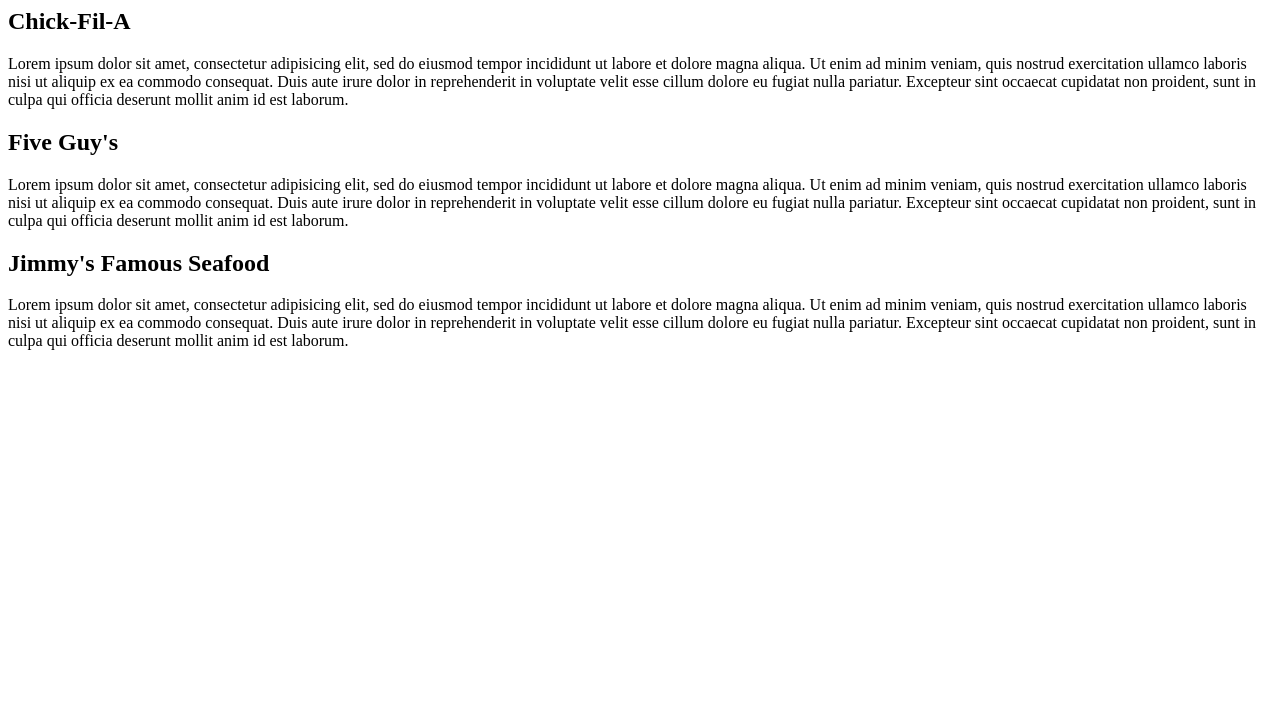
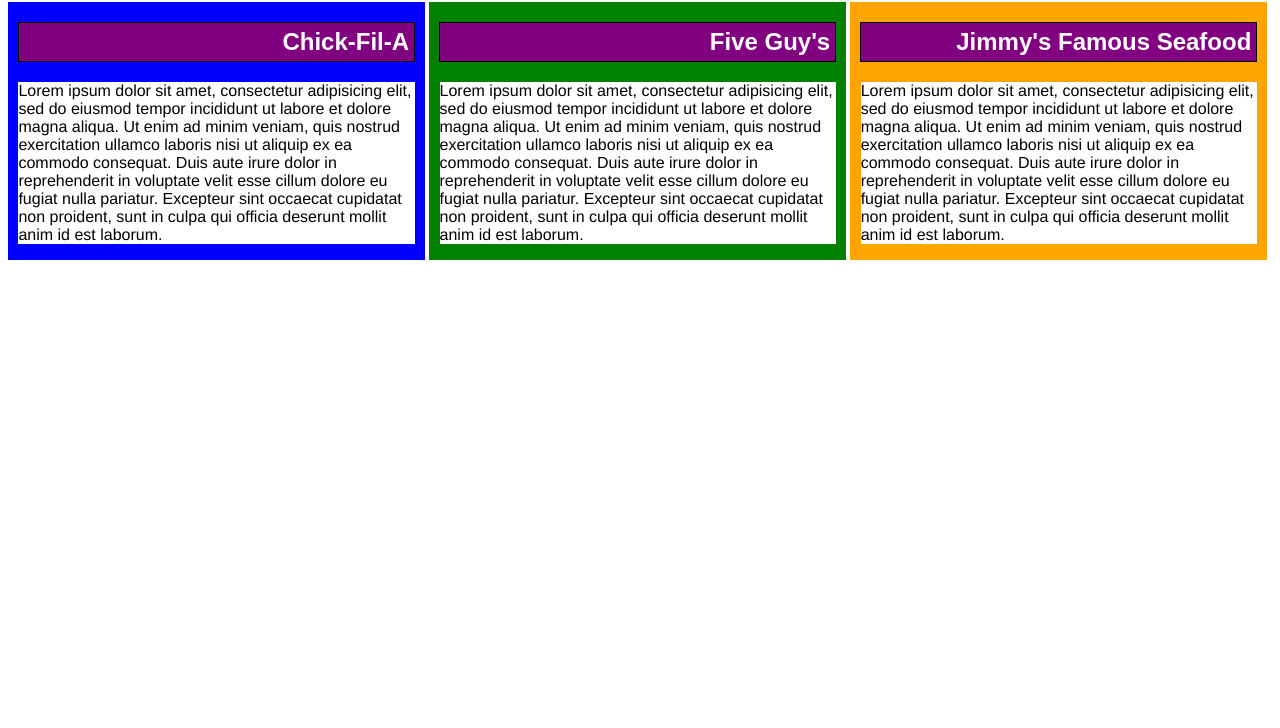
Before and after one commit to clg718/Module2, a plain HTML site: page index.html in a window 1280 px wide. Shown: the part 72-800 px from the top of the page. Drawn offline with Linux system fonts and the light colour scheme.

Commit message:
Update index.html

```diff
--- a/index.html
+++ b/index.html
@@ -4,7 +4,7 @@
 <meta name="viewport" content="width=device-width, initial-scale=1">
 <title>Module 2 Assignment</title>
 
-<link rel="stylesheet" href="css/styles.css">
+<link rel="stylesheet" href="stylesheets/stylesheet.css">
 </head>
 
 <body>
```
